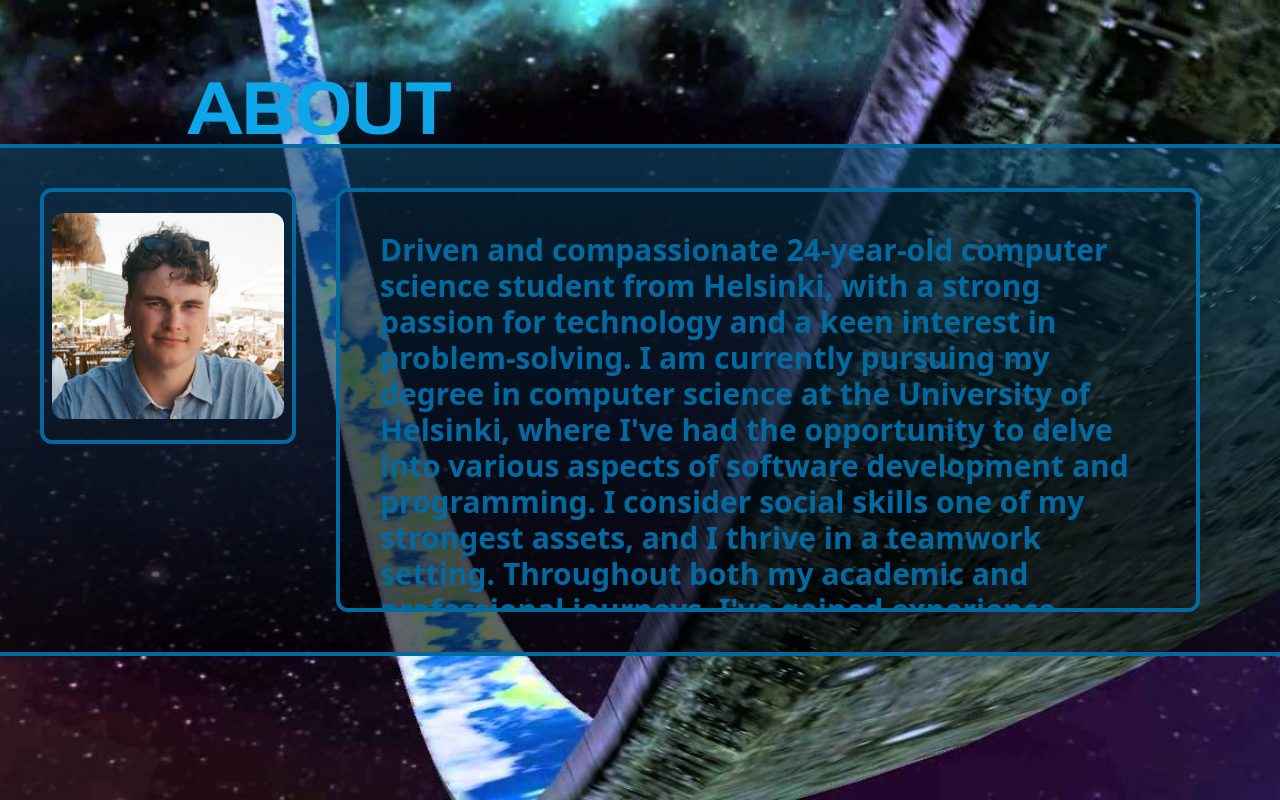
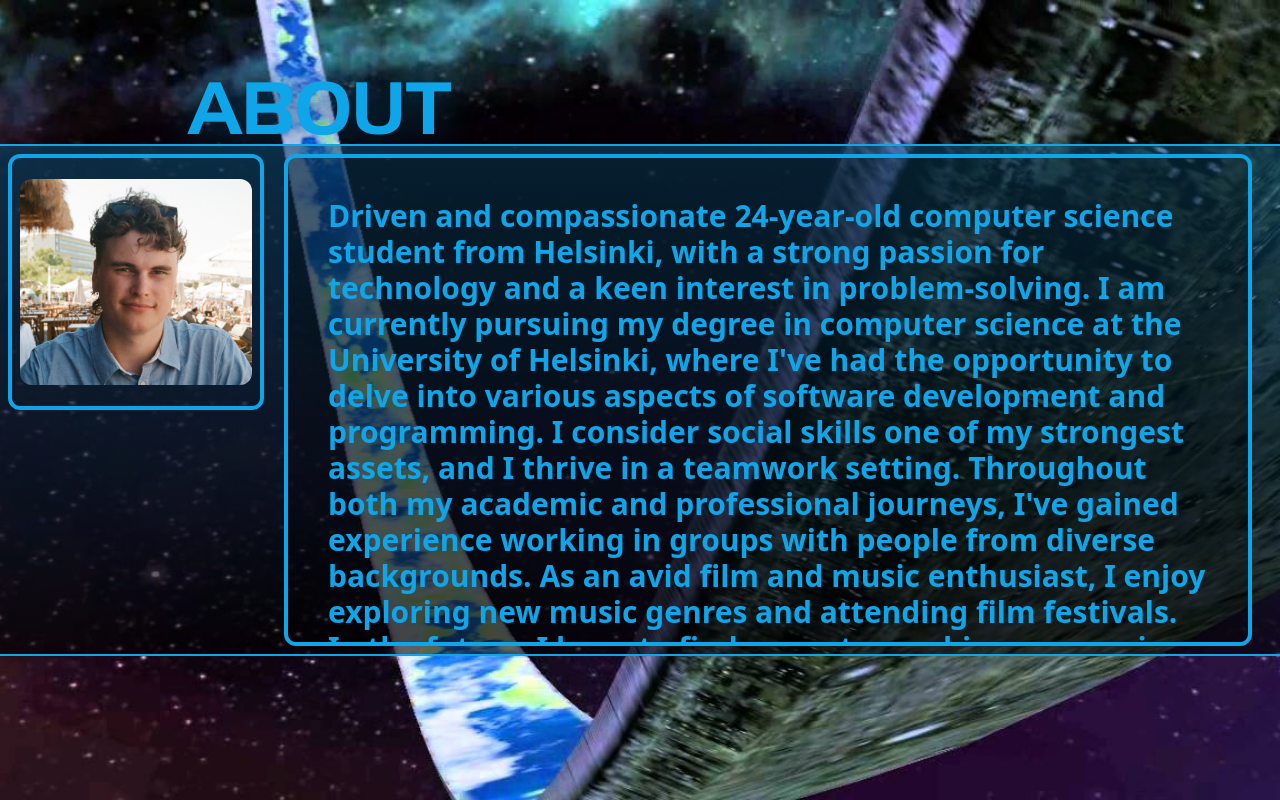
Before and after one commit to KalleHahl/HaloCE-Portfolio, a Next.js app in the folder portfolio/: page /about in a window 1280 px wide. Built offline with nearby package versions, Linux system fonts and the light colour scheme.

Commit message:
fixed error with text overflow, added custom scrollbar

```diff
--- a/portfolio/components/GradientBackground.tsx
+++ b/portfolio/components/GradientBackground.tsx
@@ -11,12 +11,12 @@ const GradientBackground = ({
 }) => {
   return (
     <div className="flex flex-col h-screen">
-      <div className="relative h-20 xl:h-36 4k:h-64">
+      <div className="relative h-36 4k:h-64">
         <div className="flex flex-col justify-end h-full">
           <motion.p
             initial={{ x: "-100%", opacity: 0 }}
             animate={{ x: "-50%", opacity: 1 }}
-            className="font-handel text-shadow-lg shadow-sky-900 text-5xl xl:text-7xl absolute text-sky-500 bottom-0 left-1/2 transform -translate-x-1/2 xl:left-1/4"
+            className="font-handel text-shadow-lg shadow-sky-900 text-5xl xl:text-7xl absolute text-sky-500 bottom-0 left-1/2 -translate-x-1/2 xl:left-1/4"
           >
             {text}
           </motion.p>
@@ -26,12 +26,12 @@ const GradientBackground = ({
         initial={{ opacity: 0 }}
         animate={{ opacity: 1 }}
         transition={{ duration: 1 }}
-        className="flex flex-1 relative overflow-auto max-h-screen border-b-4 border-t-4 4k:border-t-8 4k:border-b-8 border-sky-700"
+        className="flex flex-1 relative overflow-hidden border-b-2 border-t-2 4k:border-t-8 4k:border-b-8 border-sky-500"
       >
         <div className="absolute inset-0 bg-gradient-to-b from-sky-900 to-black h-full opacity-60"></div>{" "}
-        <div className="py-5 px-5 xl:py-10 xl:px-10">{children}</div>
+        <div className="py-2 px-2 flex-grow">{children}</div>
       </motion.div>
-      <div className="h-20 xl:h-36 4k:h-64"></div>
+      <div className="h-36 4k:h-64"></div>
     </div>
   )
 }
--- a/portfolio/components/about/AboutTextContainer.tsx
+++ b/portfolio/components/about/AboutTextContainer.tsx
@@ -1,33 +1,31 @@
 const AboutTextContainer = () => {
   return (
-    <div className="relative pt-10 xl:pt-0 xl:px-10 h-full">
-      <div className="overflow-y-auto px-5 py-5 xl:px-10 xl:py-10 border-4 rounded-xl border-sky-700 bg-black bg-opacity-30 xl:h-full">
-        <p className="text-sky-700 font-bold text-s xl:text-3xl ">
+    <div className="relative mt-5 xl:mt-0 mx-5 overflow-y-auto scrollbar-thin scrollbar-thumb-rounded-full scrollbar-track-transparent scrollbar-thumb-sky-500 px-5 py-5 xl:px-10 xl:py-10 border-4 rounded-xl border-sky-500 bg-black bg-opacity-30 max-h-screen h-full">
+      <p className="text-sky-500 font-bold text-s xl:text-3xl ">
         Driven and compassionate 24-year-old computer science student from
         Helsinki, with a strong passion for technology and a keen interest in
         problem-solving. I am currently pursuing my degree in computer science
         at the University of Helsinki, where I've had the opportunity to delve
-          into various aspects of software development and programming. I
+        into various aspects of software development and programming. I consider
+        social skills one of my strongest assets, and I thrive in a teamwork
+        setting. Throughout both my academic and professional journeys, I've
+        gained experience working in groups with people from diverse
+        backgrounds. As an avid film and music enthusiast, I enjoy exploring new
+        music genres and attending film festivals. In the future, I hope to find
+        a way to combine my passion for technology with my love for music and
+        cinema.Driven and compassionate 24-year-old computer science student
+        from Helsinki, with a strong passion for technology and a keen interest
+        in problem-solving. I am currently pursuing my degree in computer
+        science at the University of Helsinki, where I've had the opportunity to
+        delve into various aspects of software development and programming. I
         consider social skills one of my strongest assets, and I thrive in a
-          teamwork setting. Throughout both my academic and professional
-          journeys, I've gained experience working in groups with people from
-          diverse backgrounds. As an avid film and music enthusiast, I enjoy
-          exploring new music genres and attending film festivals. In the
-          future, I hope to find a way to combine my passion for technology with
-          my love for music and cinema.Driven and compassionate 24-year-old
-          computer science student from Helsinki, with a strong passion for
-          technology and a keen interest in problem-solving. I am currently
-          pursuing my degree in computer science at the University of Helsinki,
-          where I've had the opportunity to delve into various aspects of
-          software development and programming. I consider social skills one of
-          my strongest assets, and I thrive in a teamwork setting. Throughout
-          both my academic and professional journeys, I've gained experience
-          working in groups with people from diverse backgrounds. As an avid
-          film and music enthusiast, I enjoy exploring new music genres and
-          attending film festivals. In the future, I hope to find a way to
-          combine my passion for technology with my love for music and cinema.
+        teamwork setting. Throughout both my academic and professional journeys,
+        I've gained experience working in groups with people from diverse
+        backgrounds. As an avid film and music enthusiast, I enjoy exploring new
+        music genres and attending film festivals. In the future, I hope to find
+        a way to combine my passion for technology with my love for music and
+        cinema.
       </p>
-      </div>
     </div>
   )
 }
--- a/portfolio/components/about/MyImage.tsx
+++ b/portfolio/components/about/MyImage.tsx
@@ -4,12 +4,14 @@ import myImage from "../../public/IMG_2576.jpg"
 const MyImage = () => {
   return (
     <div className="flex flex-row relative content-center justify-center">
-      <div className=" flex content-center items-center justify-center px-2 py-2 w-32 h-32  xl:w-64 xl:h-64 border-4 border-sky-700 rounded-xl">
+      <div className=" flex content-center items-center justify-center px-2 py-2 w-32 h-32  xl:w-64 xl:h-64 border-4 border-sky-500 rounded-xl relative">
         <Image
           src={myImage}
           objectFit=" cover"
           className="rounded-xl"
           alt="My image"
+          style={{ objectFit: "cover" }}
+          priority
         />
       </div>
     </div>
--- a/portfolio/package.json
+++ b/portfolio/package.json
@@ -20,6 +20,7 @@
     "postcss": "8.4.33",
     "react": "18.2.0",
     "react-dom": "18.2.0",
+    "tailwind-scrollbar": "^3.1.0",
     "tailwindcss": "3.4.1",
     "typescript": "5.3.3"
   }
--- a/portfolio/tailwind.config.js
+++ b/portfolio/tailwind.config.js
@@ -28,6 +28,7 @@ module.exports = {
     },
   },
   plugins: [
+    require("tailwind-scrollbar"),
     plugin(function ({ matchUtilities, theme }) {
       matchUtilities(
         {
```
Also changed, not shown: 1 other file (tests, documents, lock files or other folders). Lines whose indentation alone changed are shown as unchanged.
